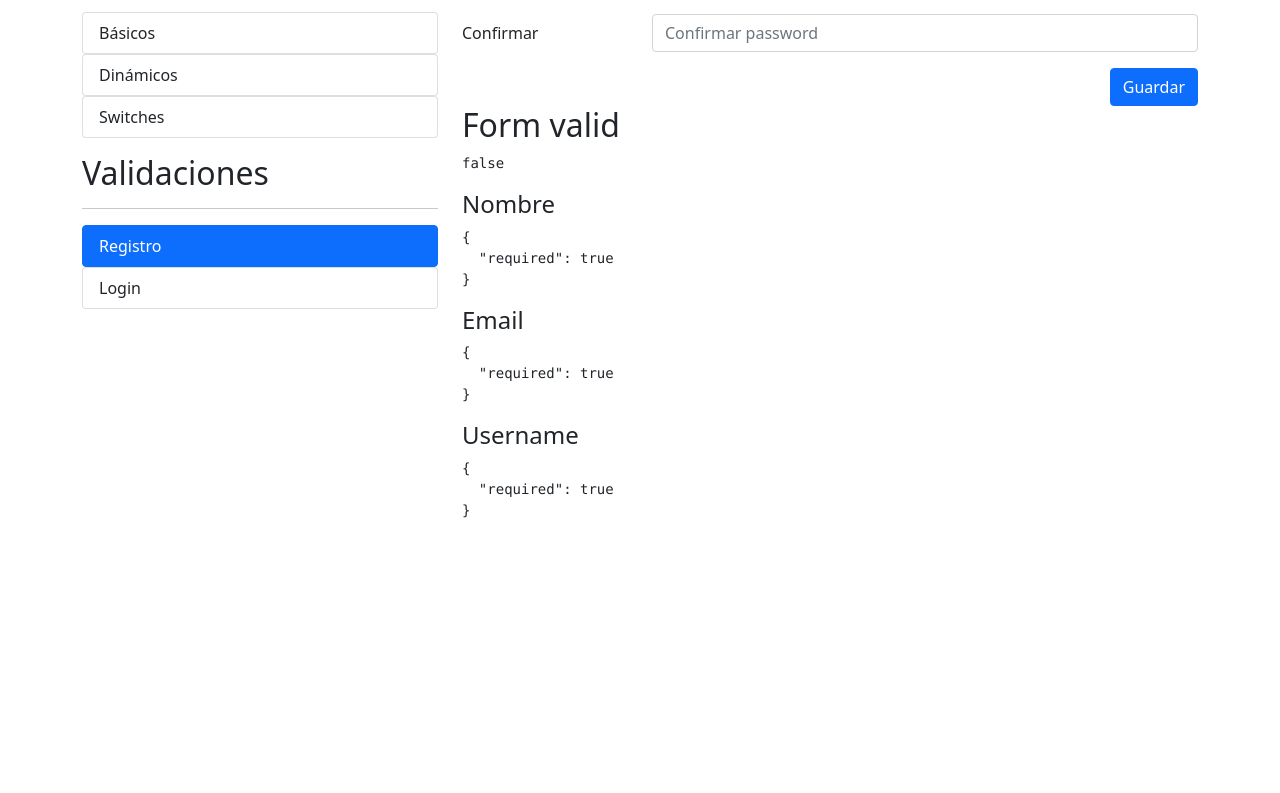
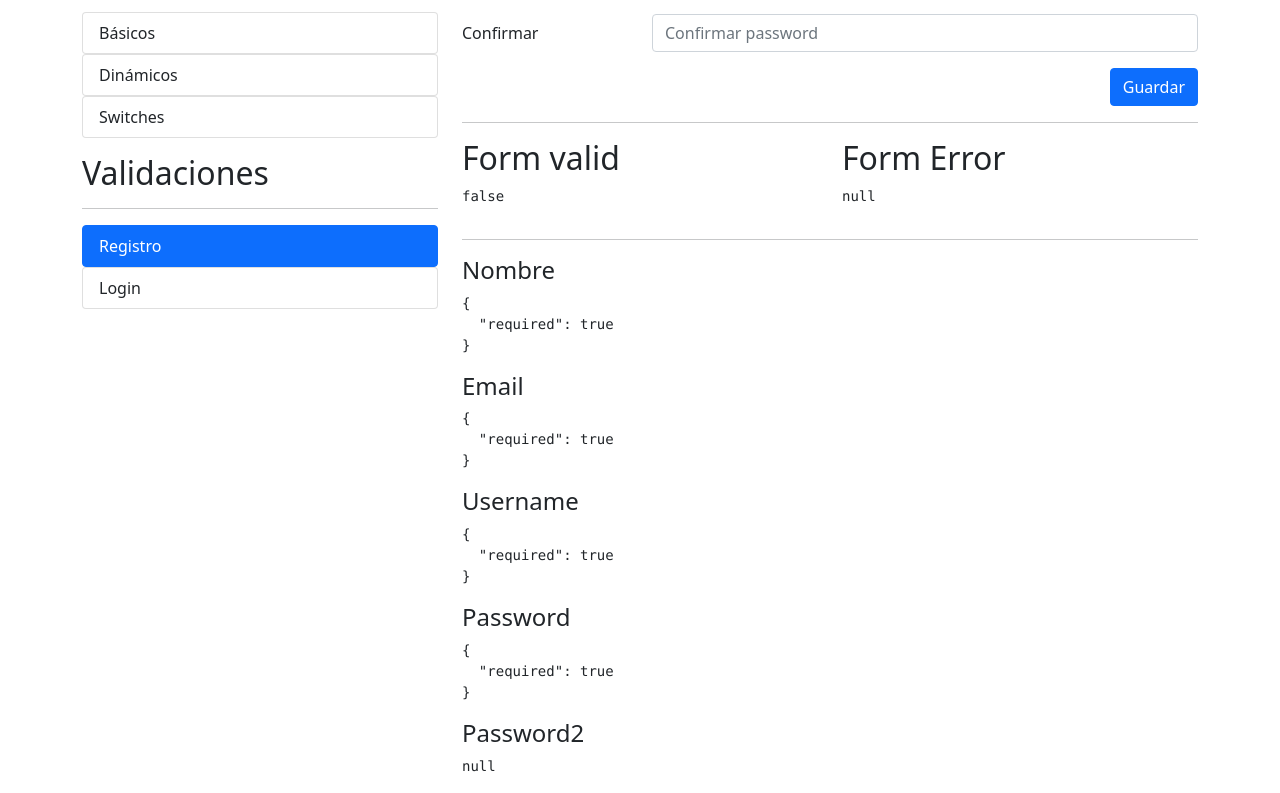
Before and after one commit to javicb/formulariosApp, an Angular app: page /auth/registro in a window 1280 px wide. Shown: the part 321-1114 px from the top of the page. Before the commit the page ends 858 px from the top, so only its background shows below. Built offline with nearby package versions, Linux system fonts and the light colour scheme.

Commit message:
validar contraseñas iguales

```diff
--- a/src/app/auth/pages/registro/registro.component.html
+++ b/src/app/auth/pages/registro/registro.component.html
@@ -36,7 +36,9 @@
       <div class="row mb-3">
         <label class="col-sm-3 col-form-label">Password</label>
         <div class="col-sm-9">
-          <input type="password" class="form-control" placeholder="Password de usuario">
+          <input type="password" class="form-control" placeholder="Password de usuario" formControlName="password">
+          <span class="form-text text-danger" *ngIf="campoValido('password')">Password debe ser mayor que 6
+            caracteres</span>
         </div>
       </div>
 
@@ -44,7 +46,8 @@
       <div class="row mb-3">
         <label class="col-sm-3 col-form-label">Confirmar</label>
         <div class="col-sm-9">
-          <input type="password" class="form-control" placeholder="Confirmar password">
+          <input type="password" class="form-control" placeholder="Confirmar password" formControlName="password2">
+          <span class="form-text text-danger" *ngIf="campoValido('password2')">Passwords deben ser iguales</span>
         </div>
       </div>
 
@@ -58,8 +61,18 @@
   </div>
 </div>
 
-<h2>Form valid</h2>
-<pre>{{miFormulario.valid}}</pre>
+<hr>
+<div class="row">
+  <div class="col">
+    <h2>Form valid</h2>
+    <pre>{{miFormulario.valid}}</pre>
+  </div>
+  <div class="col">
+    <h2>Form Error</h2>
+    <pre>{{miFormulario.errors | json}}</pre>
+  </div>
+</div>
+<hr>
 
 <h4>Nombre</h4>
 <pre>{{ miFormulario.controls.nombre.errors | json }}</pre>
@@ -69,3 +82,9 @@
 
 <h4>Username</h4>
 <pre>{{ miFormulario.controls.username.errors | json }}</pre>
+
+<h4>Password</h4>
+<pre>{{ miFormulario.controls.password.errors | json }}</pre>
+
+<h4>Password2</h4>
+<pre>{{ miFormulario.controls.password2.errors | json }}</pre>
--- a/src/app/auth/pages/registro/registro.component.ts
+++ b/src/app/auth/pages/registro/registro.component.ts
@@ -13,7 +13,11 @@
   miFormulario: FormGroup = this.fb.group({
     nombre: ['', [Validators.required, Validators.pattern(this.validatorService.nombreApelldoPattern)]],
     email: ['', [Validators.required, Validators.pattern(this.validatorService.emailPattern)]],
-    username: ['', [Validators.required, this.validatorService.noPuedeSer123456]]
+    username: ['', [Validators.required, this.validatorService.noPuedeSer123456]],
+    password: ['', [Validators.required, Validators.minLength(6)]],
+    password2: ['', [Validators.required]],
+  }, {
+    validators: [this.validatorService.camposIguales('password', 'password2')]
   });
 
   constructor(private fb: FormBuilder, private validatorService: ValidatorService) { }
--- a/src/app/shared/validator/validator.service.ts
+++ b/src/app/shared/validator/validator.service.ts
@@ -1,5 +1,5 @@
 import { Injectable } from '@angular/core';
-import { FormControl, ValidationErrors } from '@angular/forms';
+import { AbstractControl, FormControl, ValidationErrors } from '@angular/forms';
 
 @Injectable({
   providedIn: 'root'
@@ -20,4 +20,20 @@
     }
     return null;
   }
+
+  camposIguales(campo1: string, campo2: string) {
+    return (formGroup: AbstractControl): ValidationErrors | null => {
+
+      const pass1 = formGroup.get(campo1)?.value;
+      const pass2 = formGroup.get(campo2)?.value;
+
+      if (pass1 !== pass2) {
+        formGroup.get(campo2)?.setErrors({ noIguales: true });
+        return { noIguales: true };
+      }
+
+      formGroup.get(campo2)?.setErrors(null);
+      return null;
+    };
+  }
 }
```
